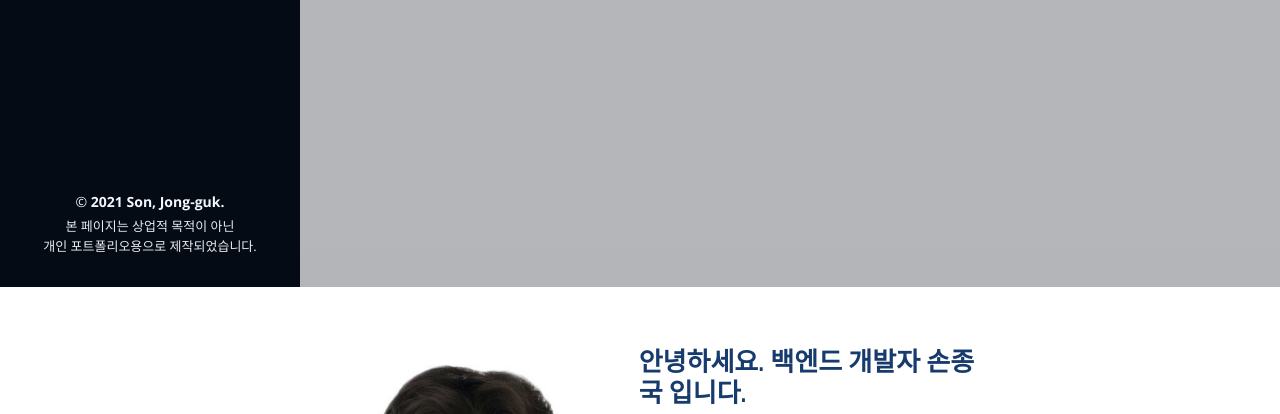
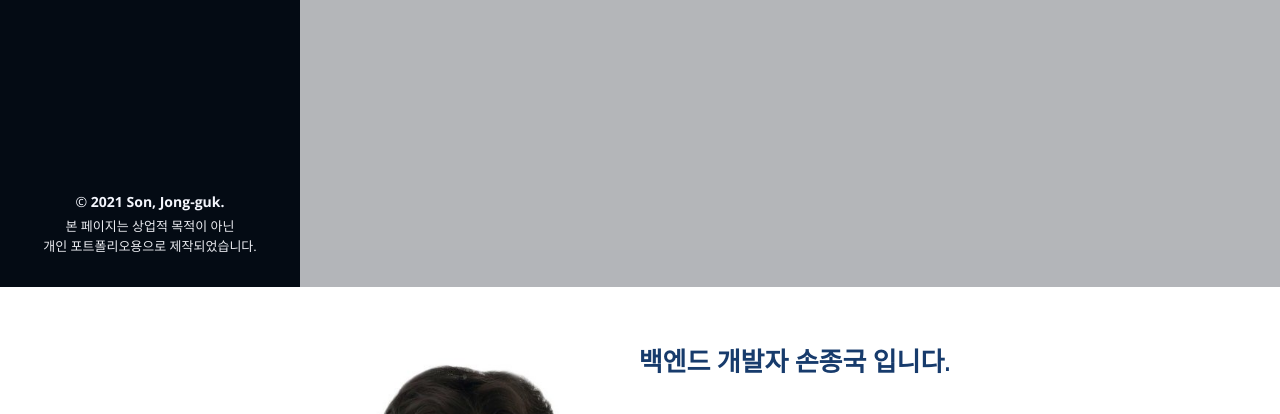
Before and after one commit to sonjonggug/PortFolio, a plain HTML site: page index.html in a window 1280 px wide. Shown: the part 513-927 px from the top of the page. Drawn offline with nearby package versions, Linux system fonts and the light colour scheme.

Commit message:
Update index.html

```diff
--- a/index.html
+++ b/index.html
@@ -85,7 +85,7 @@
             <div class="row">
               <div class="col-lg-7">
                 <ul>
-                  <h3> 안녕하세요. 백엔드 개발자 손종국 입니다.</h3>
+                  <h3>백엔드 개발자 손종국 입니다.</h3>
 					                 <p>&nbsp</p>
                   <li><i class="bi bi-chevron-right"></i> <strong>이름 :</strong> <span>손종국</span></li>
                    <li><i class="bi bi-chevron-right"></i> <strong>나이 :</strong> <span>26살</span></li>
```
